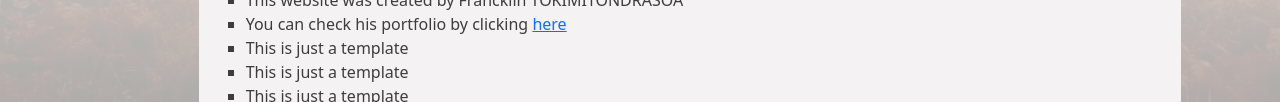
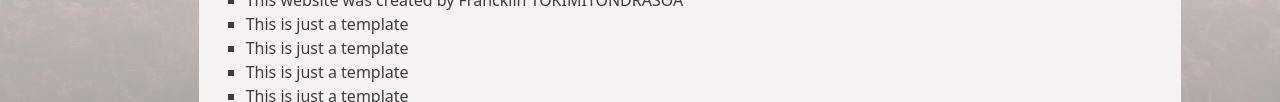
Before and after one commit to Tokimitondrasoa-Francklin-II/GeospatialePro, a plain HTML site: page index.html in a window 1280 px wide. Shown: the part 698-800 px from the top of the page. Drawn offline with nearby package versions, Linux system fonts and the light colour scheme.

Commit message:
Update index.html

```diff
--- a/index.html
+++ b/index.html
@@ -341,7 +341,7 @@
               <p><span>Read this first</span>
               <ul>
                 <li>This website was created by Francklin TOKIMITONDRASOA </li>
-                <li>You can check his portfolio by clicking <a href="https://tokimitondrasoa-portfolio.vercel.app/">here</a></li>
+
                 <li>This is just a template</li>
                 <li>This is just a template</li>
                 <li>This is just a template</li>
```
